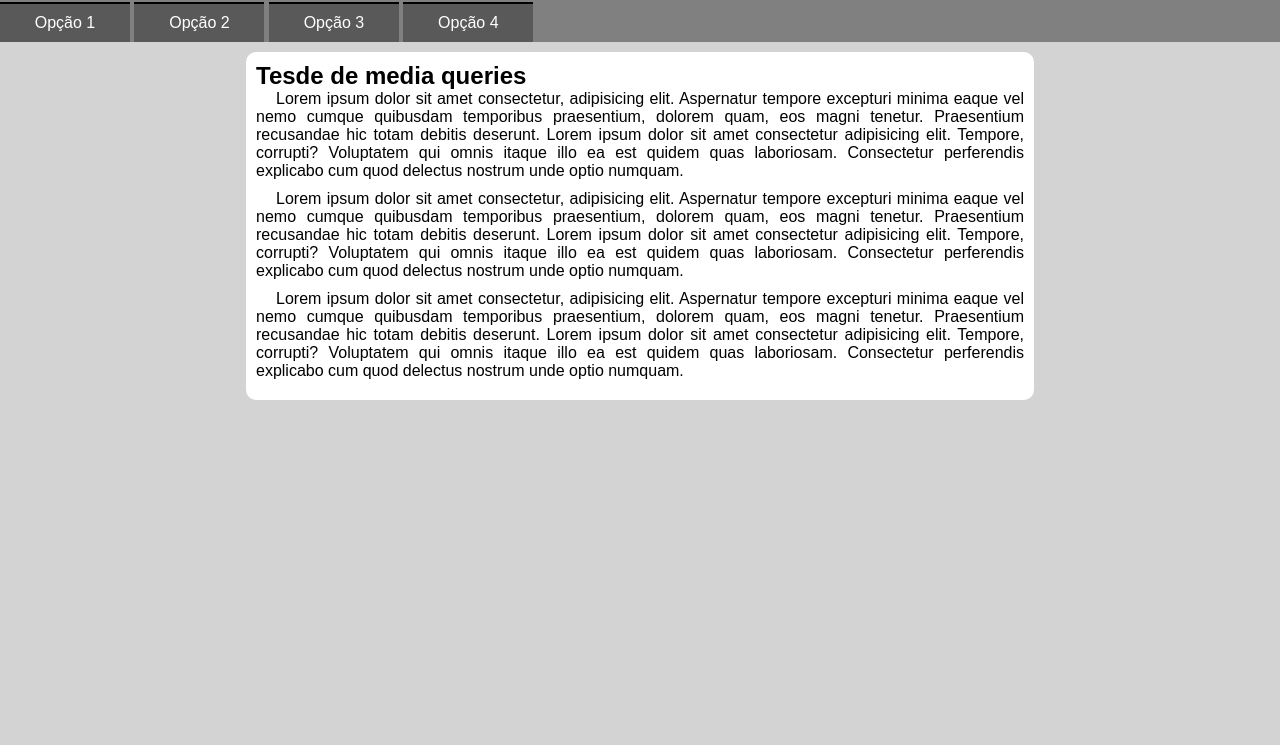
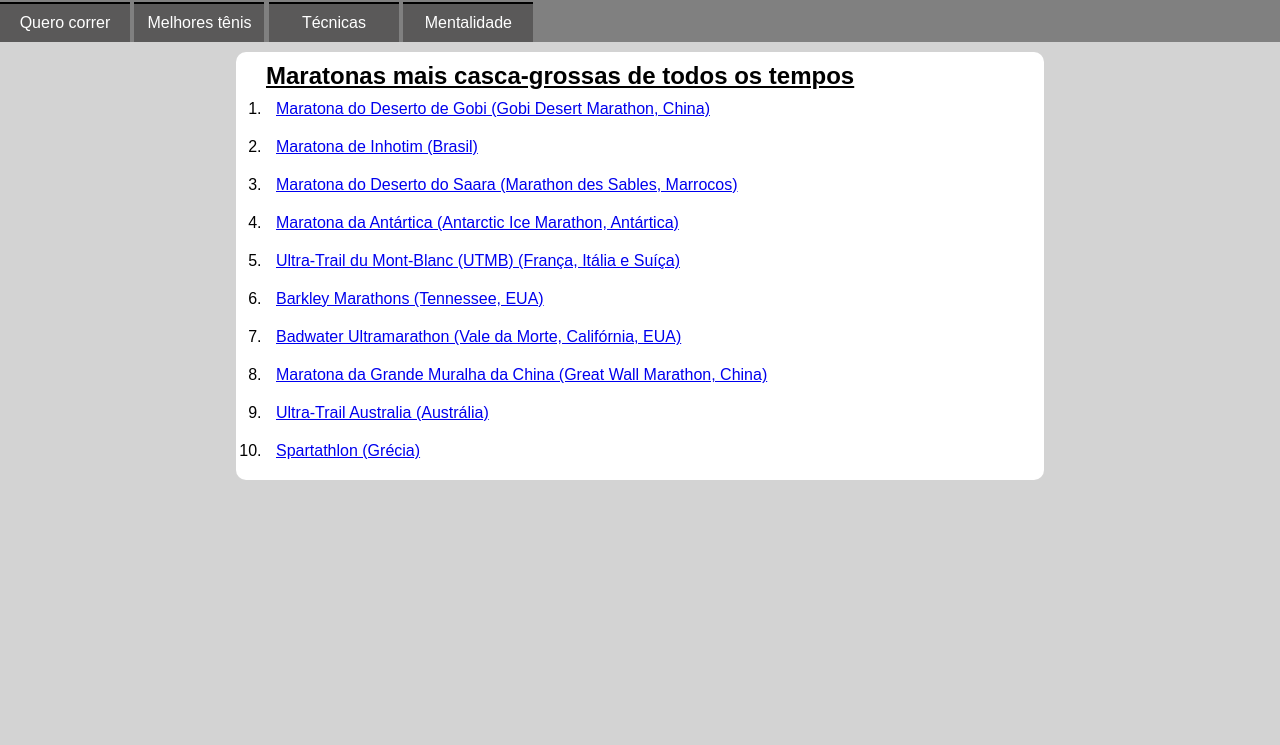
Before and after one commit to pedrosts/mq005, a plain HTML site: page index.html in a window 1280 px wide. Shown: the part 55-800 px from the top of the page. Drawn offline with Linux system fonts and the light colour scheme.

Commit message:
atualizei

```diff
--- a/estilos/style.css
+++ b/estilos/style.css
@@ -28,6 +28,10 @@ menu > ul {
   list-style-type: none;
 }
 
+ol > li {
+    padding: 10px;
+}
+
 menu > ul > li > a {
     display: block;
     padding: 10px;
@@ -49,6 +53,20 @@ main {
     margin-top: 10px;
     padding: 10px;
     border-radius: 10px;
+    padding-left: 30px;
+}
+
+main > article > h2 {
+    text-decoration: underline;
+    font-weight: bolder;
+
+
+}
+
+main > article > p {
+    padding-top: 10px;
+    text-indent: 30px;
+    line-height: 1.4em;
 }
 
 article > p {
--- a/index.html
+++ b/index.html
@@ -10,14 +10,14 @@
 </head>
 <body onresize="mudouTamanho">
     <header>
-        <h1>Meu site</h1>
+        <h1>Maratonei</h1>
         <i id="burguer" class="material-icons" onclick="clickMenu()">menu</i>
         <menu id="itens">
             <ul>
-                <li><a href="#">Opção 1</a></li>
-                <li><a href="#">Opção 2</a></li>
-                <li><a href="#">Opção 3</a></li>
-                <li><a href="#">Opção 4</a></li>
+                <li><a href="#">Quero correr</a></li>
+                <li><a href="#">Melhores tênis</a></li>
+                <li><a href="#">Técnicas</a></li>
+                <li><a href="#">Mentalidade</a></li>
             </ul>
 
         </menu>
@@ -26,15 +26,33 @@
 
     <main>
         <article>
-            <h2>Tesde de media queries</h2>
-            <p>Lorem ipsum dolor sit amet consectetur, adipisicing elit. Aspernatur tempore excepturi minima eaque vel nemo cumque quibusdam temporibus praesentium, dolorem quam, eos magni tenetur. Praesentium recusandae hic totam debitis deserunt. Lorem ipsum dolor sit amet consectetur adipisicing elit. Tempore, corrupti? Voluptatem qui omnis itaque illo ea est quidem quas laboriosam. Consectetur perferendis explicabo cum quod delectus nostrum unde optio numquam.</p>
+            <h2>Maratonas mais casca-grossas de todos os tempos</h2>
+            <ol>
+                <li><a href="https://www.racingtheplanet.com/gobimarch" target="_blank">Maratona do Deserto de Gobi (Gobi Desert Marathon, China)</a></li>
 
-            <p>Lorem ipsum dolor sit amet consectetur, adipisicing elit. Aspernatur tempore excepturi minima eaque vel nemo cumque quibusdam temporibus praesentium, dolorem quam, eos magni tenetur. Praesentium recusandae hic totam debitis deserunt. Lorem ipsum dolor sit amet consectetur adipisicing elit. Tempore, corrupti? Voluptatem qui omnis itaque illo ea est quidem quas laboriosam. Consectetur perferendis explicabo cum quod delectus nostrum unde optio numquam.</p>
+                <li><a href="https://pt.wikiloc.com/trilhas-corrida-em-montanha/iron-runner-inhotim-2022-106890931/photo-69303705" target="_blank">Maratona de Inhotim (Brasil)</a></li>
 
-            <p>Lorem ipsum dolor sit amet consectetur, adipisicing elit. Aspernatur tempore excepturi minima eaque vel nemo cumque quibusdam temporibus praesentium, dolorem quam, eos magni tenetur. Praesentium recusandae hic totam debitis deserunt. Lorem ipsum dolor sit amet consectetur adipisicing elit. Tempore, corrupti? Voluptatem qui omnis itaque illo ea est quidem quas laboriosam. Consectetur perferendis explicabo cum quod delectus nostrum unde optio numquam.</p>
+                <li><a href="https://pt.wikipedia.org/wiki/Marathon_des_Sables#:~:text=%C3%89%20realizada%20uma%20vez%20por,em%201999%2C%20com%20Carlos%20Sposito." target="_blank">Maratona do Deserto do Saara (Marathon des Sables, Marrocos)</a></li>
+
+                <li><a href="https://pt.wikipedia.org/wiki/Maratona_e_Ultramaratona_de_Gelo_Ant%C3%A1rtica#:~:text=A%20Maratona%20e%20Ultramaratona%20de,%2C%20e%20a%20Ultramaratona%2C%20100km." target="_blank">Maratona da Antártica (Antarctic Ice Marathon, Antártica)</a></li>
+
+                <li><a href="https://pt.wikipedia.org/wiki/Ultra-Trail_du_Mont-Blanc" target="_blank">Ultra-Trail du Mont-Blanc (UTMB) (França, Itália e Suíça)</a>
+                </li>
+
+                <li><a href="https://uprisebrasil.com.br/a-barkley-marathons-a-ultramaratona-mais-dificil-do-mundo/#:~:text=e%20da%20Mente%22-,A%20Barkley%20Marathons%20%C3%A9%20considerada%20uma%20das%20provas%20mais%20dif%C3%ADceis,um%20prazo%20de%2060%20horas." target="_blank">Barkley Marathons (Tennessee, EUA)</a></li>
+
+                <li><a href="https://www.bluprotetor.com.br/badwater-a-corrida-mais-dificil-e-quente-do-planeta#:~:text=A%20pr%C3%B3xima%20edi%C3%A7%C3%A3o%20vai%20acontecer,implac%C3%A1vel%20para%20essa%20aventura%20%C3%A9pica." target="_blank">Badwater Ultramarathon (Vale da Morte, Califórnia, EUA)</a></li>
+
+                <li><a href="https://kamelturismo.com.br/event-package/maratona-da-muralha-da-china/#:~:text=O%20evento%20The%20Great%20Wall,vistas%20de%20tirar%20o%20f%C3%B4lego." target="_blank">Maratona da Grande Muralha da China (Great Wall Marathon, China)</a></li>
+
+                <li><a href="https://uta.utmb.world/" target="_blank">Ultra-Trail Australia (Austrália)</a></li>
+
+                <li><a href="https://pt.wikipedia.org/wiki/Spartathlon#:~:text=Spartathlon%20(em%20grego%3A%20%CE%A3%CF%80%CE%AC%CF%81%CF%84%CE%B1%CE%B8%CE%BB%CE%BF%CE%BD),Monumento%20aos%20ganhadores." target="_blank">Spartathlon (Grécia)</a></li>
+            </ol>
         </article>
     </main>
     <script>
+
         function mudouTamanho() {
             if (window.innerwidth >= 992) {
                 itens.style.display = 'block'
```
Also changed, not shown: estilos/media-query.css (line endings or trailing spaces).
